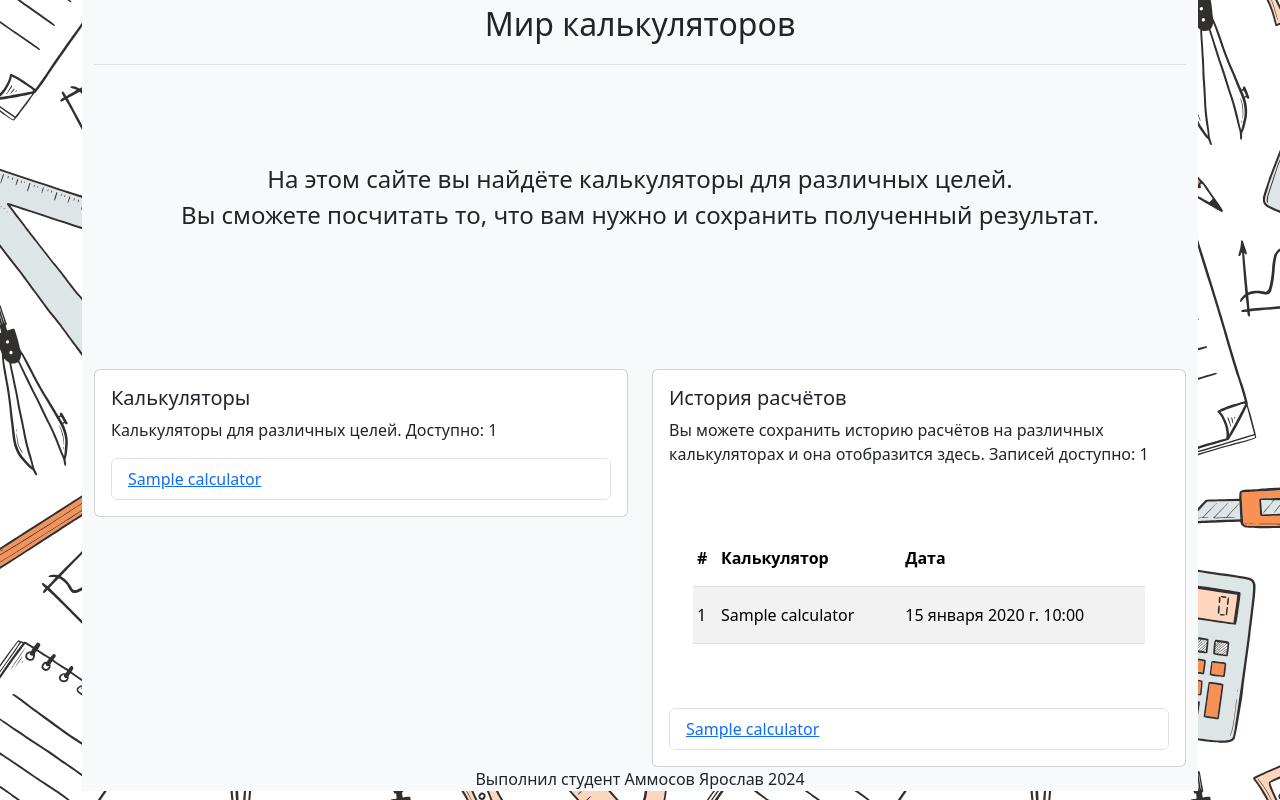
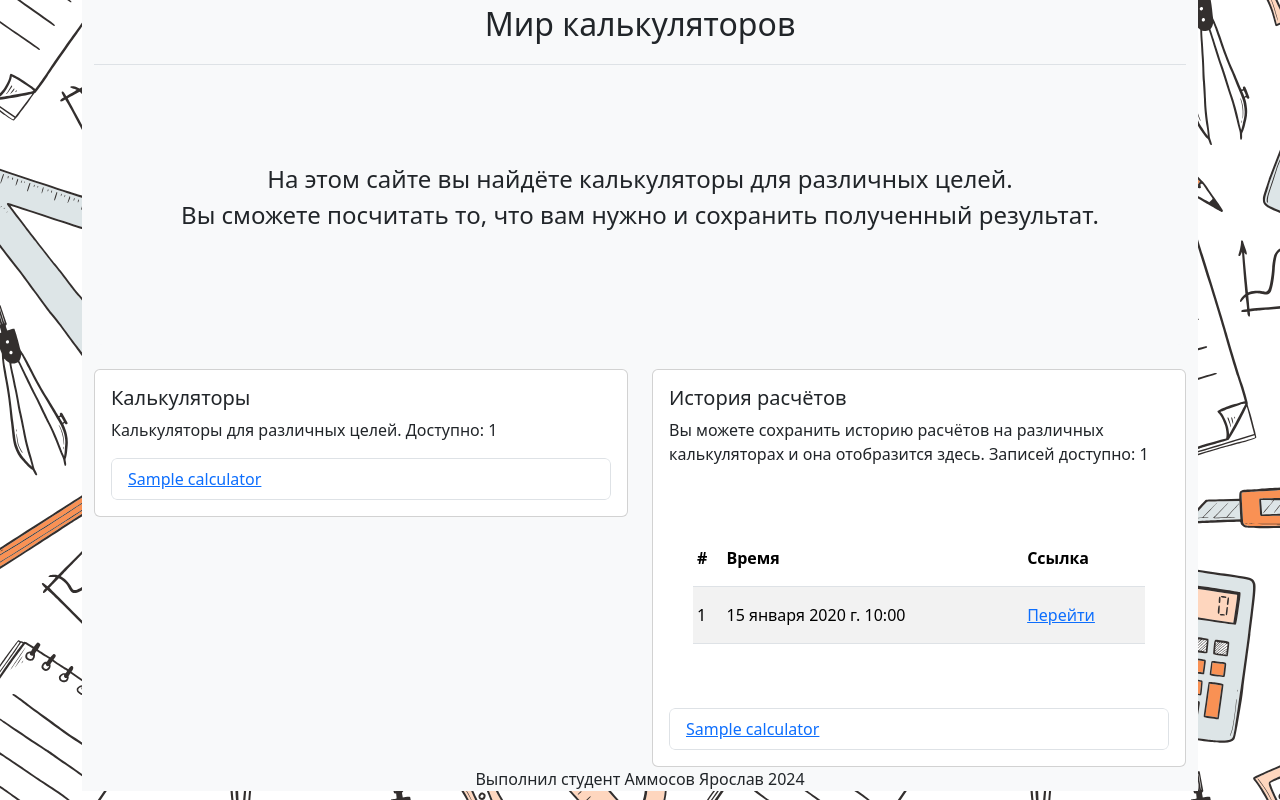
Before and after one commit to CONDUCTOR77747/calc_world, a Django app: template templates/index.html in a window 1280 px wide. Run offline with Django 4.2, Linux system fonts and the light colour scheme; tables that the repository leaves empty hold one stand-in row (values such as "Sample post"); the template is opened without the code that fills it: values that come from a table or form of the project are taken from there, most other values are stand-ins (such as "Sample title", 1, 10 or a date in 2020); some libraries are stand-ins or nearby versions.

Commit message:
saving history added

```diff
--- a/calculators/models.py
+++ b/calculators/models.py
@@ -17,9 +17,8 @@ class Calculator(models.Model):
 
 class Solution(models.Model):
     id = models.AutoField(primary_key=True)
-    calculator = models.ForeignKey(Calculator, on_delete=models.CASCADE)
-    time = models.DateTimeField(auto_now_add=True)
+    time = models.DateTimeField()
     URL = models.URLField(max_length=200)
 
     def __str__(self):
-        return f"{self.id}-{self.calculator}-{self.time}"
+        return f"{self.id}-{self.time}-{self.URL}"
--- a/templates/calculators/quadratic/result.html
+++ b/templates/calculators/quadratic/result.html
@@ -3,9 +3,11 @@
 {% block content %}
 <h4>Решение квадратного уравнения {{ a }}*x<sup>2</sup> + {{ b }}*x + {{ c }} = 0</h4>
 <p class="fs-3 text-center">{{ result }}</p>
-<form action="/" method="post">
+<form method="post">
     {% csrf_token %}
     <button type="submit">Сохранить результат</button>
 </form>
 <a href="/quadratic" class="text-center">Вернуться к калькулятору</a>
+<br/>
+<a href="/" class="text-center">На главную</a>
 {% endblock %}
--- a/templates/calculators/regular/result.html
+++ b/templates/calculators/regular/result.html
@@ -4,10 +4,12 @@
 <h4>Ваше выражение {{ expression }}</h4>
 <p class="fs-3 text-center">Результат: {{ result }}</p>
 
-<form action="/" method="post">
+<form method="post">
     {% csrf_token %}
     <button type="submit">Сохранить результат</button>
 </form>
 
 <a href="/regular" class="text-center">Вернуться к калькулятору</a>
+<br/>
+<a href="/" class="text-center">На главную</a>
 {% endblock %}
--- a/templates/index.html
+++ b/templates/index.html
@@ -29,21 +29,21 @@
                     </p>
 
                     <div class="container px-4 py-5" id="terms-table">
-                        <div class="table-responsive">
+                        <div class="table-responsive" style="max-height: 300px; overflow-y: auto;">
                             <table class="table table-striped table-sm">
                               <thead>
                                 <tr>
                                   <th scope="col" class="py-3">#</th>
-                                  <th scope="col" class="py-3">Калькулятор</th>
-                                  <th scope="col" class="py-3">Дата</th>
+                                  <th scope="col" class="py-3">Время</th>
+                                  <th scope="col" class="py-3">Ссылка</th>
                                 </tr>
                               </thead>
                               <tbody>
                                 {% for solution in solutions %}
                                 <tr>
                                     <td class="py-3">{{ solution.id }}</td>
-                                    <td class="py-3">{{ solution.calculator }}</td>
                                     <td class="py-3">{{ solution.time }}</td>
+                                    <td class="py-3"><a href="{{ solution.URL|safe }}">Перейти</a></td>
                                 </tr>
                                 {% endfor %}
                               </tbody>
```
Also changed, not shown: calculators/calculators_works.py (+12 -25 lines), calculators/views.py (+36 -20 lines), calculators/migrations/0004_remove_solution_calculator.py (added), calculators/migrations/0005_alter_solution_url_alter_solution_time.py (added), calculators/migrations/0006_alter_solution_url.py (added).
